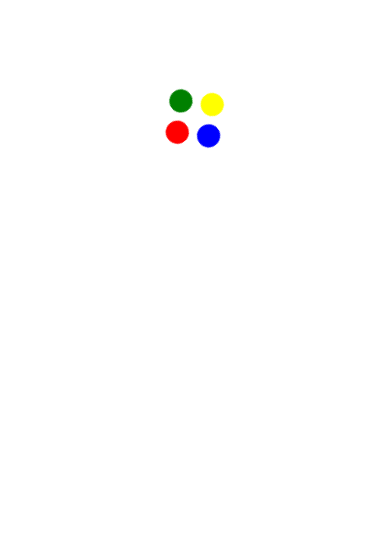
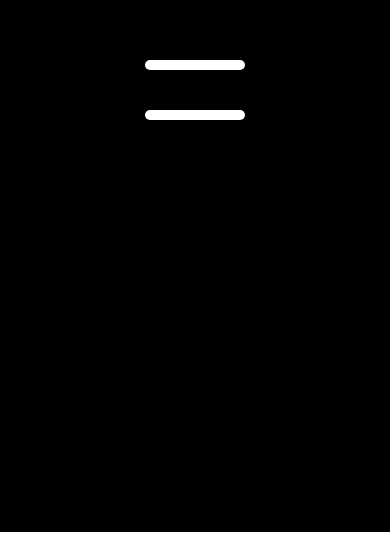
Before and after one commit to roflanKisel/me, a Next.js app: page / in a window 390 px wide. Shown: the part 312-860 px from the top of the page. Built offline with nearby package versions, Linux system fonts and the light colour scheme.

Commit message:
add hamburger icon

```diff
--- /dev/null
+++ b/components/Hamburger.jsx
@@ -0,0 +1,62 @@
+import React from 'react';
+import PropTypes from 'prop-types';
+import styled, { css, keyframes } from 'styled-components';
+
+const Hamburger = ({ isActive, onActivate }) => (
+  <Container isActive={isActive} onClick={onActivate} />
+);
+
+Hamburger.propTypes = {
+  isActive: PropTypes.bool,
+  onActivate: PropTypes.func,
+};
+
+Hamburger.defaultProps = {
+  isActive: false,
+  onActivate: () => {},
+};
+
+const defaultPosition = (angle, height) => keyframes`
+  from { transform: translateY(${height}px) rotate(${angle}deg); }
+  to { transform: rotate(0deg) translateY(0px); }
+`;
+
+const rotate = (angle, height) => keyframes`
+  to { transform: translateY(${height}px) rotate(${angle}deg); }
+`;
+
+const stick = (angle, height) => css`
+  content: '';
+  position: absolute;
+  background-color: white;
+
+  width: 100px;
+  height: 10px;
+
+  border-radius: 10px;
+
+  animation: ${props => (
+    props.isActive ? rotate(angle, height) : defaultPosition(angle, height)
+  )} 0.5s forwards;
+`;
+
+const Container = styled.div`
+  pointer-events: all;
+
+  width: 100px;
+  height: 100px;
+
+  position: relative;
+
+  &::before {
+    ${stick(45, 25)}
+  }
+
+  &::after {
+    ${stick(-45, -25)}
+
+    top: 50px;
+  }
+`;
+
+export default Hamburger;
--- /dev/null
+++ b/components/Navbar.jsx
@@ -0,0 +1,21 @@
+import React from 'react';
+
+import Hamburger from './Hamburger';
+
+class Navbar extends React.PureComponent {
+  state = {
+    isOpen: false,
+  };
+
+  toggleOpen = () => this.setState(prevState => ({ isOpen: !prevState.isOpen }));
+
+  render() {
+    const { isOpen } = this.state;
+
+    return (
+      <Hamburger isActive={isOpen} onActivate={this.toggleOpen} />
+    );
+  }
+}
+
+export default Navbar;
--- a/components/Spinner.jsx
+++ b/components/Spinner.jsx
@@ -85,7 +85,6 @@ const DotContainer = styled.div`
 `;
 
 const Dot = styled.div`
-  background: yellow;
   width: ${props => props.size}vh;
   height: ${props => props.size}vh;
   border-radius: 50%;
--- a/package.json
+++ b/package.json
@@ -7,6 +7,7 @@
     "build": "next build",
     "start": "next start",
     "export": "next build && next export",
+    "lint": "eslint .",
     "test": "echo \"Error: no test specified\" && exit 1"
   },
   "repository": {
@@ -27,6 +28,7 @@
     "styled-components": "^4.1.3"
   },
   "devDependencies": {
+    "babel-eslint": "^10.0.1",
     "babel-plugin-styled-components": "^1.10.0",
     "eslint": "^5.13.0",
     "eslint-config-airbnb": "^17.1.0",
--- a/pages/_app.jsx
+++ b/pages/_app.jsx
@@ -1,6 +1,14 @@
 import React from 'react';
 import App, { Container } from 'next/app';
 import Head from 'next/head';
+import { createGlobalStyle } from 'styled-components';
+
+const GlobalStyle = createGlobalStyle`
+  body {
+    margin: 0;
+    padding: 0;
+  }
+`;
 
 export default class MyApp extends App {
   static async getInitialProps({ Component, ctx }) {
@@ -18,6 +26,7 @@ export default class MyApp extends App {
 
     return (
       <Container>
+        <GlobalStyle />
         <Head>
           <meta name="viewport" content="width=device-width, initial-scale=1" />
         </Head>
--- a/pages/index.jsx
+++ b/pages/index.jsx
@@ -1,7 +1,7 @@
 import React from 'react';
 import styled from 'styled-components';
 
-import Spinner from '../components/Spinner';
+import Navbar from '../components/Navbar';
 
 class Index extends React.Component {
   static getInitialProps() {
@@ -11,18 +11,21 @@ class Index extends React.Component {
   render() {
     return (
       <Container>
-        <Spinner dotSize={2.7} size={8} />
+        <Navbar />
       </Container>
     );
   }
 }
 
 const Container = styled.div`
+  pointer-events: none;
   display: flex;
   justify-content: center;
   align-items: center;
 
   height: 100vh;
+
+  background-color: black;
 `;
 
 export default Index;
```
Also changed, not shown: .eslintrc.js, 1 other file (tests, documents, lock files or other folders).
